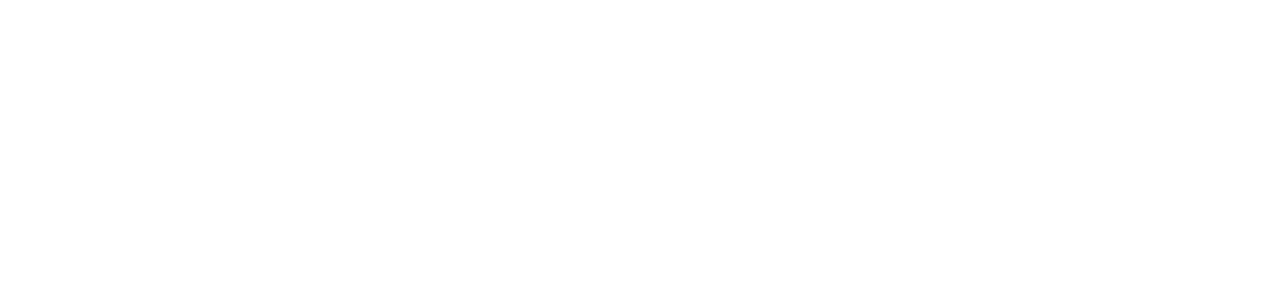
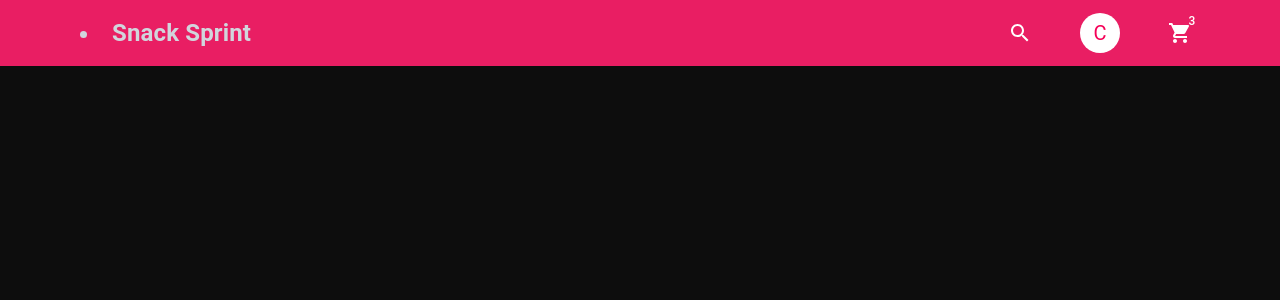
Before and after one commit to OshanAmarathunga/Snack-Sprint-Front-end, a React (Vite) app: page / in a window 1280 px wide. Shown: the top 300 px of the page. Built offline with nearby package versions, Linux system fonts and the light colour scheme.

Commit message:
added navbar

```diff
--- a/package.json
+++ b/package.json
@@ -10,9 +10,15 @@
     "preview": "vite preview"
   },
   "dependencies": {
+    "@emotion/react": "^11.14.0",
+    "@emotion/styled": "^11.14.0",
+    "@mui/icons-material": "^6.4.8",
+    "@mui/material": "^6.4.8",
+    "@mui/styled-engine-sc": "^6.4.6",
     "@tailwindcss/vite": "^4.0.14",
     "react": "^19.0.0",
     "react-dom": "^19.0.0",
+    "styled-components": "^6.1.16",
     "tailwindcss": "^4.0.14"
   },
   "devDependencies": {
--- a/src/App.jsx
+++ b/src/App.jsx
@@ -2,14 +2,18 @@ import { useState } from 'react'
 import reactLogo from './assets/react.svg'
 import viteLogo from '/vite.svg'
 import './App.css'
+import { Navbar } from './component/navbar/Navbar'
+import { CssBaseline, ThemeProvider } from '@mui/material'
+import { darkTheme } from './theme/DarkTheme'
 
 function App() {
   const [count, setCount] = useState(0)
 
   return (
-    <>
-
-    </>
+    <ThemeProvider theme={darkTheme}>
+      <CssBaseline/>
+      <Navbar/>
+    </ThemeProvider>
   )
 }
 
--- /dev/null
+++ b/src/component/navbar/Navbar.jsx
@@ -0,0 +1,37 @@
+import { Avatar, Badge, IconButton } from "@mui/material";
+import React from "react";
+import SearchIcon from "@mui/icons-material/Search";
+import { pink } from "@mui/material/colors";
+import ShoppingCartIcon from "@mui/icons-material/ShoppingCart";
+
+export const Navbar = () => {
+  return (
+    <div className="px-5 z-50 py-[.8rem] bg-[#e91e63] lg:px-20 flex justify-between">
+      <div className="flex items-center space-x-4">
+        <div className="lg:mr-10 cursor-pointer flex items-center  space-x-4">
+          <li className="logo font-semibold text-gray-300 text-2xl">
+            Snack Sprint
+          </li>
+        </div>
+      </div>
+
+      <div className="flex items-center space-x-2 lg:space-x-10">
+        <div className="">
+          <IconButton>
+            <SearchIcon sx={{ fontSize: "1.5rem" }} />
+          </IconButton>
+        </div>
+        <div className="">
+          <Avatar sx={{ bgcolor: "white", color: pink.A400 }}>C</Avatar>
+        </div>
+        <div>
+          <IconButton>
+            <Badge color="black" badgeContent={3}>
+              <ShoppingCartIcon></ShoppingCartIcon>
+            </Badge>
+          </IconButton>
+        </div>
+      </div>
+    </div>
+  );
+};
--- /dev/null
+++ b/src/theme/DarkTheme.js
@@ -0,0 +1,24 @@
+import { createTheme } from "@mui/material";
+
+export const darkTheme=createTheme({
+    palette:{
+        mode:"dark",
+        primary:{
+            main:"#e91e63"
+        },
+        secondary:{
+            main:"#5A20CB"
+        },
+        black:{
+            main:"#242B2E"
+        },
+        background:{
+            main:"#0000000",
+            default:"#0D0D0D",
+            paper:"#0D0D0D"
+        },
+        textColor:{
+            main:"#111111"
+        }
+    }
+})
```
Also changed, not shown: 1 other file (tests, documents, lock files or other folders).
